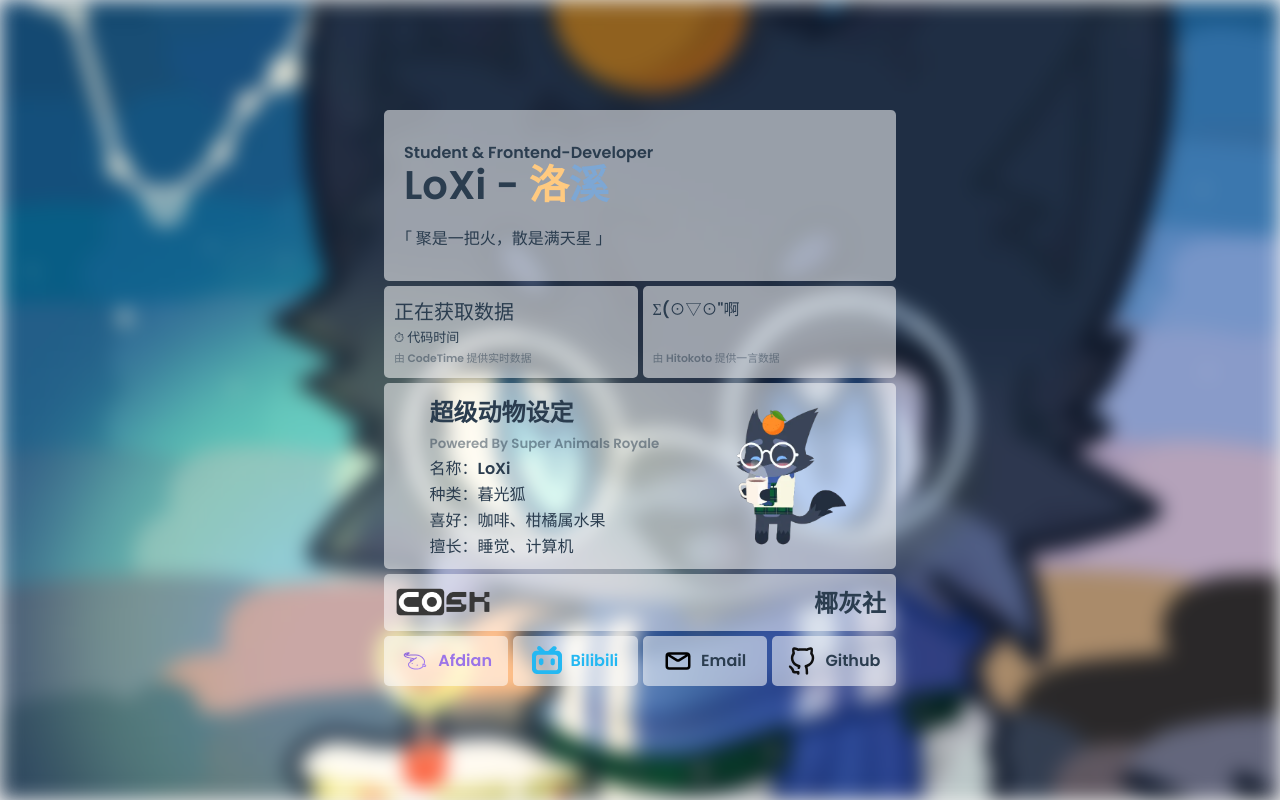
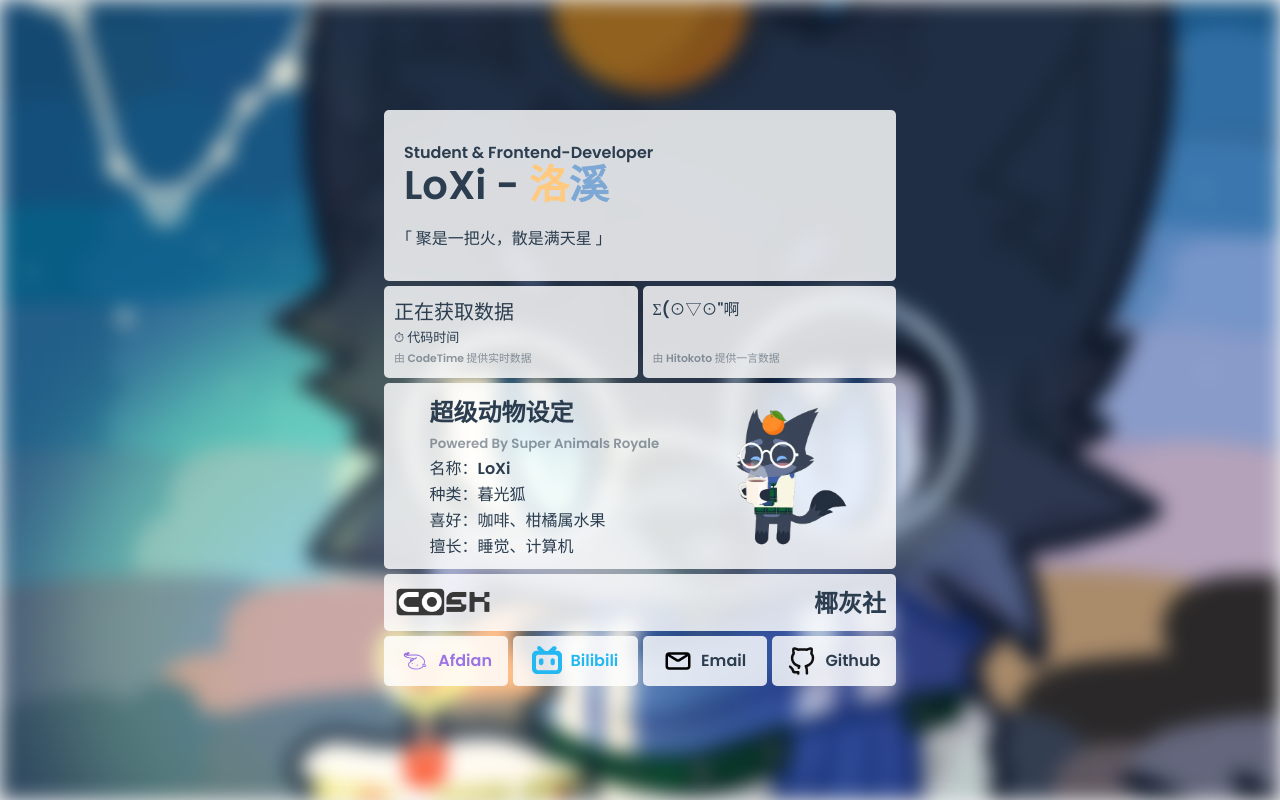
Before and after one commit to LoXidEv/LoXiHome, a Vue app: page / in a window 1280 px wide. Built offline with nearby package versions, Linux system fonts and the light colour scheme; no server answers.

Commit message:
modified:   src/App.vue

```diff
--- a/src/App.vue
+++ b/src/App.vue
@@ -32,6 +32,7 @@
   font-weight: 400; */
   src: url('/font/Poppins-Regular.ttf');
 }
+
 /* @import url('https://fonts.font.im/css2?family=Noto+Sans+SC:wght@500&display=swap'); */
 
 * {
@@ -43,7 +44,7 @@
   --theme-color-1: #ffca80;
   --theme-color-2: #7da7d4;
   --theme-color-2-oc: #7da7d4c7;
-  --card-bg-color: #ffffff8a;
+  --card-bg-color: #ffffffd3;
   --text-color: #2b3d4f;
 }
 
```
